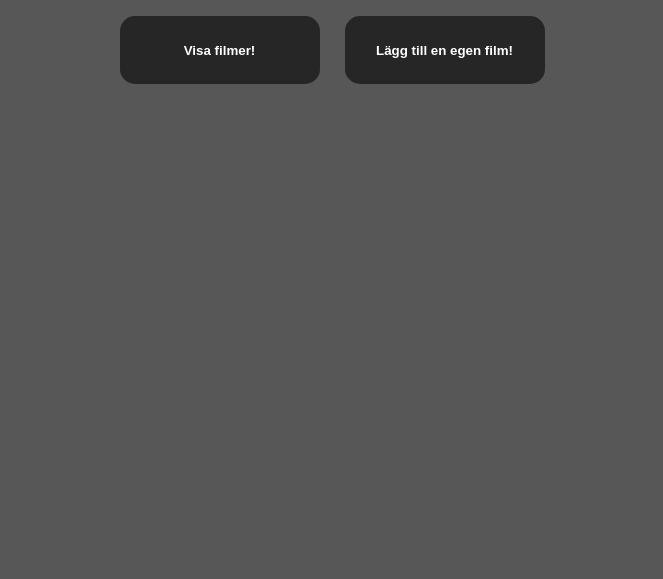
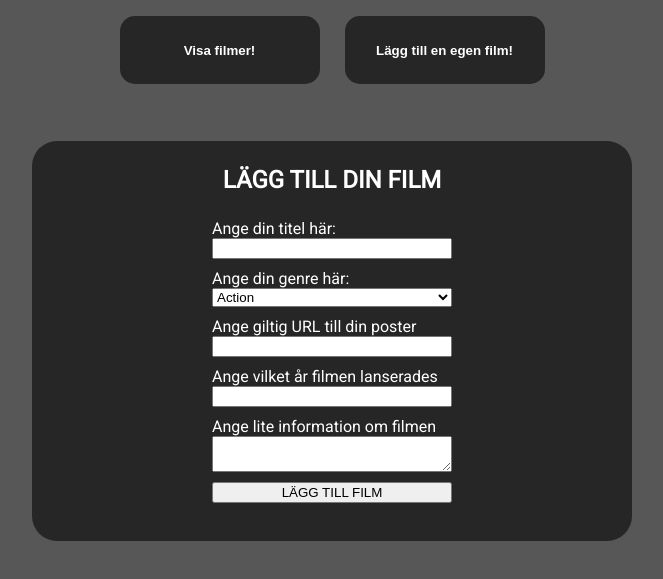
Before and after one commit to Oskar-Sterner/2-day-challenge-graphQL, a website: page src/views/index.html in a window 1280 px wide. Both pictures are taken after a click on the button "Lägg till en egen film!". Shown: the part 89-668 px from the top of the page, without its empty margins (308-971 px from the left). Drawn offline with Linux system fonts and the light colour scheme.

Commit message:
third commit

```diff
--- a/src/public/assets/css/styles.css
+++ b/src/public/assets/css/styles.css
@@ -32,10 +32,81 @@ body {
     column-gap: 25px;
   }
 
-  .movie{
+  #movie-container{
+    display: flex;
+    flex-wrap: wrap;
+    justify-content: space-around;
+  }
+  .movie-element{
     width: 30%;
     display: flex;
     flex-direction: column;
+    align-items: center;
+    background-color: rgb(38, 38, 38);
+    border-radius: 25px;
+    transition: 300ms;
+  }
+  .movie-element:hover{
+    background-color: rgb(15, 15, 15);
+    transform: scale(1.03);
+    cursor: pointer;
+  }
 
-    align-items: center;
+  .movie-element > p {
+    width: 80%;
   }
+
+  .movie-element > img {
+    width: 250px;
+    margin-bottom: 25px;
+  }
+
+  .visible {
+    display: block;
+    display: flex;
+  }
+
+  .invisible {
+    display: none;
+  }
+
+  #movie-form-container {
+    height: 400px;
+    width: 600px;
+    background-color: rgb(38, 38, 38);
+    border-radius: 25px;
+    margin-top: 25px;
+    flex-direction: column;
+  }
+
+  #movie-form-container > h2 {
+    margin: 25px auto 25px auto;
+  }
+
+  .movie-form{
+    margin: 0 auto;
+    display: flex;
+    flex-direction: column;
+    width: 40%;
+    justify-content: center;
+  }
+
+  .movie-form > input > select {
+    width: 100%;
+  }
+
+  input {
+    margin-bottom: 10px;
+  }
+
+  select {
+    margin-bottom: 10px;
+  }
+
+  textarea {
+    margin-bottom: 10px;
+  }
+
+  .movie-form > label {
+    text-align: left;
+  }
--- a/src/public/assets/js/main.js
+++ b/src/public/assets/js/main.js
@@ -1,9 +1,14 @@
-
 const loadMovieListBtn = document.getElementById("loadMovieListBtn");
-const ul = document.getElementById("movie-container");
+const loadAddMovieBtn = document.getElementById("loadAddMovieBtn");
+const div = document.getElementById("movie-container");
+const movieFormDiv = document.getElementById("movie-form-container");
 
 loadMovieListBtn.addEventListener("click", () => {
   getAllMovies();
+});
+
+loadAddMovieBtn.addEventListener("click", () => {
+  displayAddMovie();
 });
 
 function getAllMovies() {
@@ -33,6 +38,91 @@ function getAllMovies() {
   }).then(response => {
     return response.json();
   }).then(data => {
-    ul.innerHTML = JSON.stringify(data);
-  })
+    const movies = data.data.loadMovieList;
+    div.innerHTML = "";
+    for (let movie of movies) {
+        const movieElem = document.createElement("div");
+        const poster = document.createElement("img");
+
+        movieElem.innerHTML = `
+        <h2>${movie.title}</h2>
+        <p>${movie.desc}</p>
+        <p> Genre: ${movie.genre}</p>
+        <p> Year: ${movie.year}</p>`;
+        movieElem.classList.add("movie-element");
+        poster.src = `${movie.poster}`;
+        div.appendChild(movieElem);
+        movieElem.appendChild(poster);
+    }
+  }).catch(error => {
+    console.log(error)
+  });
 }
+
+function displayAddMovie(){
+  movieFormDiv.innerHTML = "";
+
+  movieFormDiv.classList.remove("invisible")
+  movieFormDiv.classList.add("visible")
+
+  const movieForm = document.createElement("form");
+  const movieTitleInput = document.createElement("input");
+  const movieTitleInputLabel = document.createElement("label");
+  const movieGenreSelect = document.createElement("select");
+  const movieGenreSelectLabel = document.createElement("label");
+  const moviePosterInput = document.createElement("input");
+  const moviePosterLabel = document.createElement("label");
+  const movieYearInput = document.createElement("input");
+  const movieYearLabel = document.createElement("label");
+  const movieDescTextarea = document.createElement("textarea");
+  const movieDescLabel = document.createElement("label");
+  const movieSubmitBtn = document.createElement("input");
+
+  movieForm.classList.add("movie-form");
+  movieTitleInput.classList.add("movie-title-input");
+  movieTitleInputLabel.classList.add("movie-title-label");
+  movieGenreSelect.classList.add("movie-genre-select");
+  movieGenreSelectLabel.classList.add("movie-genre-label");
+  moviePosterInput.classList.add("movie-poster-input");
+  moviePosterLabel.classList.add("movie-poster-label");
+  movieYearInput.classList.add("movie-year-input");
+  movieYearLabel.classList.add("movie-year-label");
+  movieDescTextarea.classList.add("movie-desc-textarea");
+  movieDescLabel.classList.add("movie-desc-label");
+  movieSubmitBtn.classList.add("movie-submit-btn");
+
+  movieTitleInputLabel.innerHTML = "Ange din titel här: ";
+  movieGenreSelectLabel.innerHTML = "Ange din genre här: ";
+  moviePosterLabel.innerHTML = "Ange giltig URL till din poster";
+  movieYearLabel.innerHTML = "Ange vilket år filmen lanserades";
+  movieDescLabel.innerHTML = "Ange lite information om filmen";
+
+  movieTitleInput.setAttribute("required", "");
+  moviePosterInput.setAttribute("required", "");
+  movieDescTextarea.setAttribute("required", "");
+  movieYearInput.setAttribute("type", "number");
+  movieYearInput.setAttribute("required", "");
+  movieSubmitBtn.setAttribute("type", "submit");
+  movieSubmitBtn.setAttribute("value", "LÄGG TILL FILM");
+
+  movieGenreSelect.innerHTML = `
+  <option value="Action">Action</option>
+  <option value="Drama">Drama</option>
+  <option value="Adventure">Adventure</option>`;
+
+  movieFormDiv.innerHTML = `
+  <h2>LÄGG TILL DIN FILM</h2>`;
+
+  movieFormDiv.appendChild(movieForm);
+  movieForm.appendChild(movieTitleInputLabel);
+  movieForm.appendChild(movieTitleInput);
+  movieForm.appendChild(movieGenreSelectLabel);
+  movieForm.appendChild(movieGenreSelect);
+  movieForm.appendChild(moviePosterLabel);
+  movieForm.appendChild(moviePosterInput);
+  movieForm.appendChild(movieYearLabel);
+  movieForm.appendChild(movieYearInput);
+  movieForm.appendChild(movieDescLabel);
+  movieForm.appendChild(movieDescTextarea);
+  movieForm.appendChild(movieSubmitBtn);
+}
--- a/src/views/index.html
+++ b/src/views/index.html
@@ -14,11 +14,16 @@
       <button id="loadMovieListBtn" class="btn">
         Visa filmer!
       </button>
-      <button class="btn">
+      <button id="loadAddMovieBtn" class="btn">
         Lägg till en egen film!
       </button>
     </div>
-    <ul id="movie-container">
+
+    <div id="movie-container">
+
+    </div>
+
+    <div id="movie-form-container" class="invisible">
 
     </div>
   </body>
```
